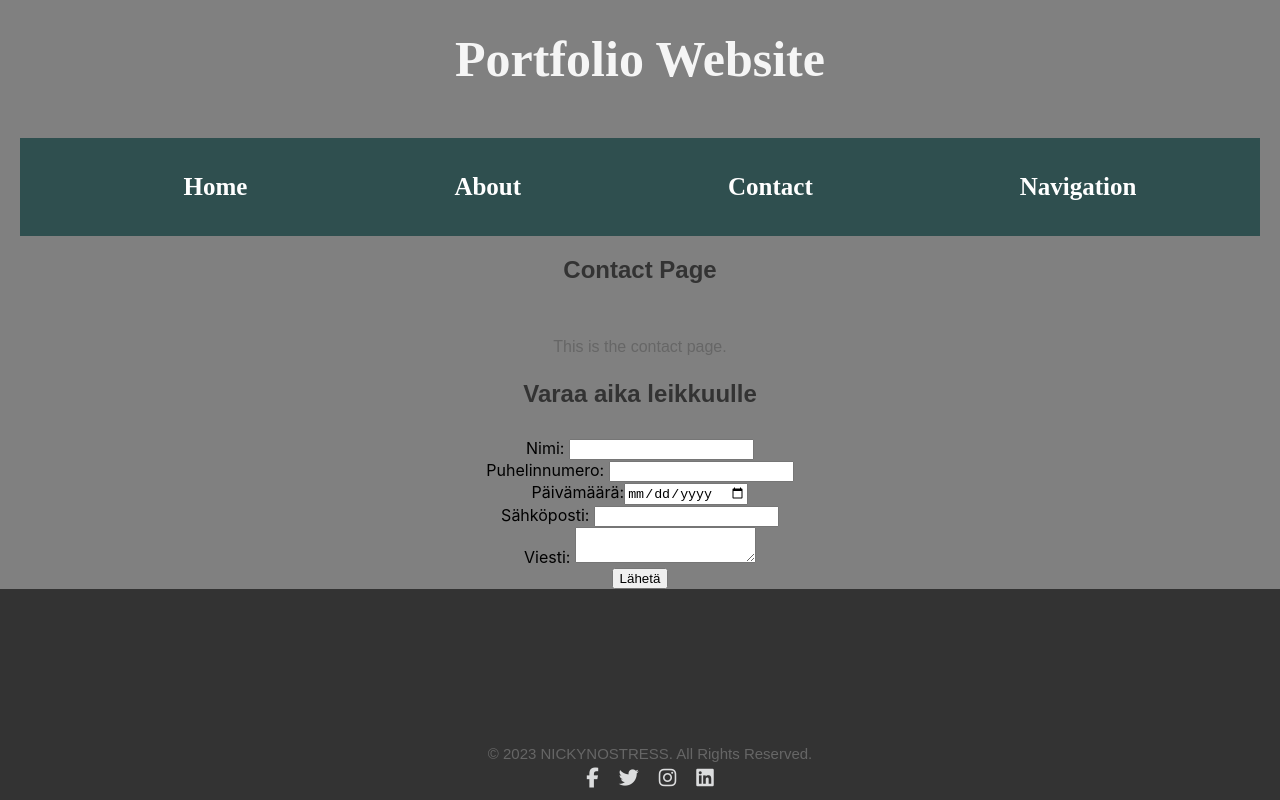
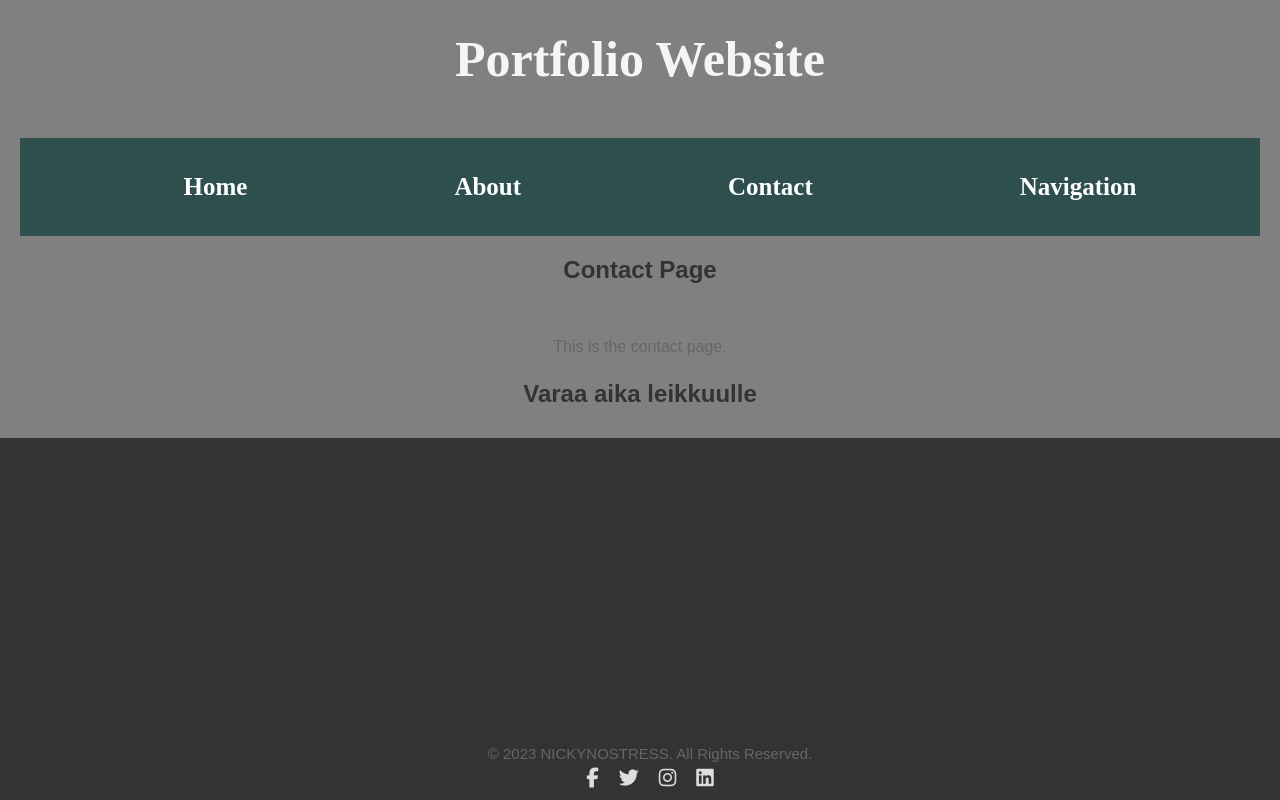
Before and after one commit to nickynostress/tecmint-app, a React (Create React App) app: page /contact in a window 1280 px wide. Built offline with nearby package versions, Linux system fonts and the light colour scheme.

Commit message:
Added modifications (CSS).

```diff
--- a/src/components/ContactForm.js
+++ b/src/components/ContactForm.js
@@ -1,5 +1,8 @@
+// ContactForm.js
+
 import React, { useState } from 'react';
 import axios from 'axios';
+import './styles/contactform.css';
 
 function ContactForm() {
   const [formData, setFormData] = useState({
@@ -36,48 +39,8 @@ function ContactForm() {
   return (
     <div>
       <h2>Varaa aika leikkuulle</h2>
-      <form onSubmit={handleSubmit}>
-        <div className="form-group">
-          <label htmlFor="nimi">
-            Nimi: <input type="text" id="nimi" name="nimi" value={formData.nimi} onChange={handleInputChange} required />
-          </label>
-        </div>
-
-        <div className="form-group">
-          <label htmlFor="puhelinnumero">
-            Puhelinnumero: <input type="tel" id="puhelinnumero" name="puhelinnumero" value={formData.puhelinnumero} onChange={handleInputChange} />
-          </label>
-        </div>
-
-        <div className="form-group">
-          <label htmlFor="paivamaara">
-            Päivämäärä:
-          </label>
-
-          <input
-            type="date"
-            id="paivamaara"
-            name="paivamaara"
-            value={formData.paivamaara}
-            onChange={handleInputChange}
-          />
-        </div>
-
-        <div className="form-group">
-          <label htmlFor="sahkoposti">
-            Sähköposti: <input type="email" id="sahkoposti" name="sahkoposti" value={formData.sahkoposti} onChange={handleInputChange} required />
-          </label>
-        </div>
-
-        <div className="form-group">
-          <label htmlFor="viesti">
-            Viesti: <textarea id="viesti" name="viesti" value={formData.viesti} onChange={handleInputChange}></textarea>
-          </label>
-        </div>
-
-        <div className="form-group">
-          <button type="submit">Lähetä</button>
-        </div>
+      <form className="contact-form" onSubmit={handleSubmit}>
+        {/* ... (rest of your form) */}
       </form>
     </div>
   );
--- a/src/components/ContactPage.js
+++ b/src/components/ContactPage.js
@@ -1,5 +1,6 @@
 import React from 'react';
 import ContactForm from './ContactForm';
+import './styles/contactpage.css';
 
 function ContactPage() {
   return (
--- /dev/null
+++ b/src/components/styles/contactform.css
@@ -0,0 +1,33 @@
+/* contactform.css */
+/* contactform.css */
+
+.contact-form {
+    display: flex;
+    flex-direction: column;
+    align-items: flex-start;
+    max-width: 400px; /* Set a maximum width for the form */
+    margin: 0 auto; /* Center the form horizontally */
+  }
+
+  .contact-form label {
+    margin-bottom: 5px; /* Add some spacing between labels */
+  }
+
+  .contact-form input,
+  .contact-form textarea {
+    width: 100%; /* Make input fields take up full width */
+    margin-bottom: 10px; /* Add some spacing between input fields */
+    padding: 8px; /* Add padding for better appearance */
+  }
+
+  .contact-form button {
+    background-color: #007bff; /* Change button background color */
+    color: #fff; /* Change button text color */
+    padding: 10px; /* Add padding to the button */
+    border: none; /* Remove button border */
+    cursor: pointer;
+  }
+
+  .contact-form button:hover {
+    background-color: #0056b3; /* Change button background color on hover */
+  }
--- /dev/null
+++ b/src/components/styles/contactpage.css
@@ -0,0 +1,30 @@
+.contact-form {
+    display: flex;
+    flex-direction: column;
+    align-items: flex-start;
+    max-width: 400px; /* Set a maximum width for the form */
+    margin: 0 auto; /* Center the form horizontally */
+  }
+
+  .contact-form label {
+    margin-bottom: 5px; /* Add some spacing between labels */
+  }
+
+  .contact-form input,
+  .contact-form textarea {
+    width: 100%; /* Make input fields take up full width */
+    margin-bottom: 10px; /* Add some spacing between input fields */
+    padding: 8px; /* Add padding for better appearance */
+  }
+
+  .contact-form button {
+    background-color: #007bff; /* Change button background color */
+    color: #fff; /* Change button text color */
+    padding: 10px; /* Add padding to the button */
+    border: none; /* Remove button border */
+    cursor: pointer;
+  }
+
+  .contact-form button:hover {
+    background-color: #0056b3; /* Change button background color on hover */
+  }
```
Also changed, not shown: asd.txt (deleted), src/components/contactform.css (deleted).
